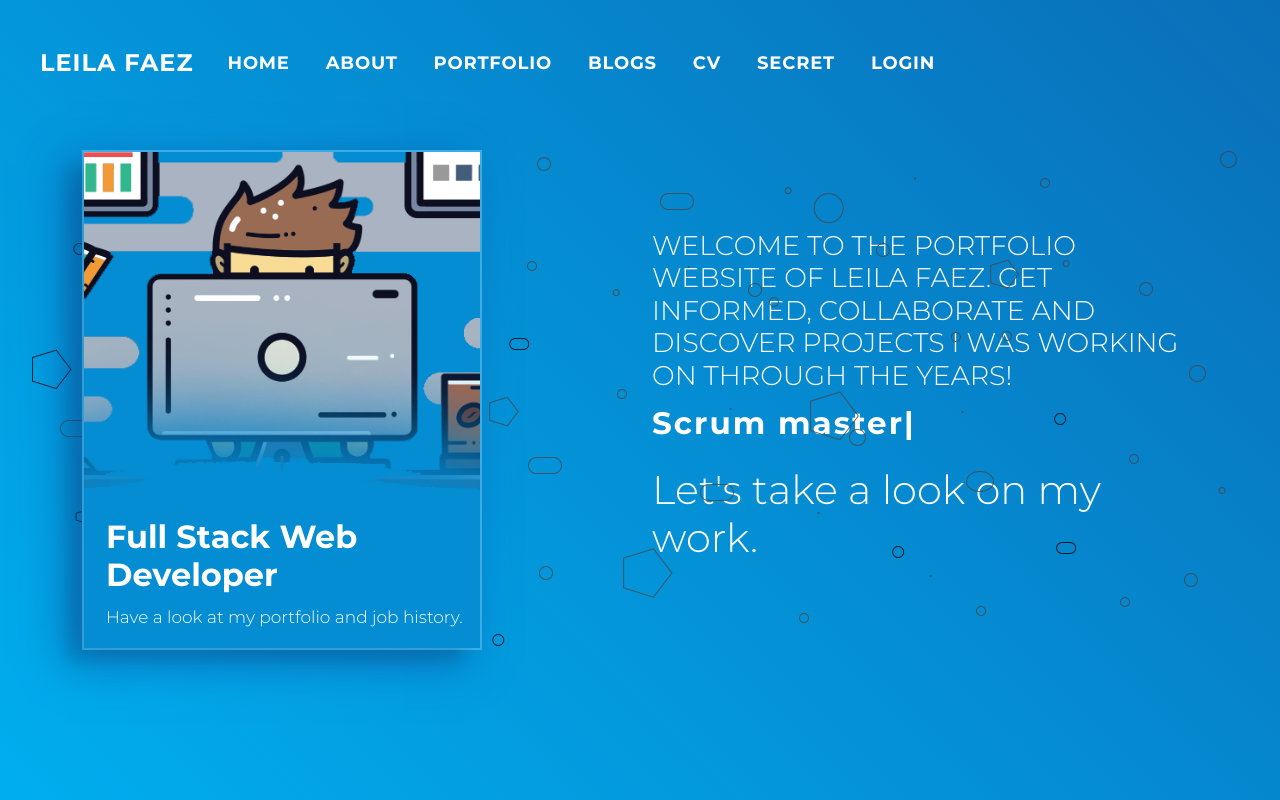
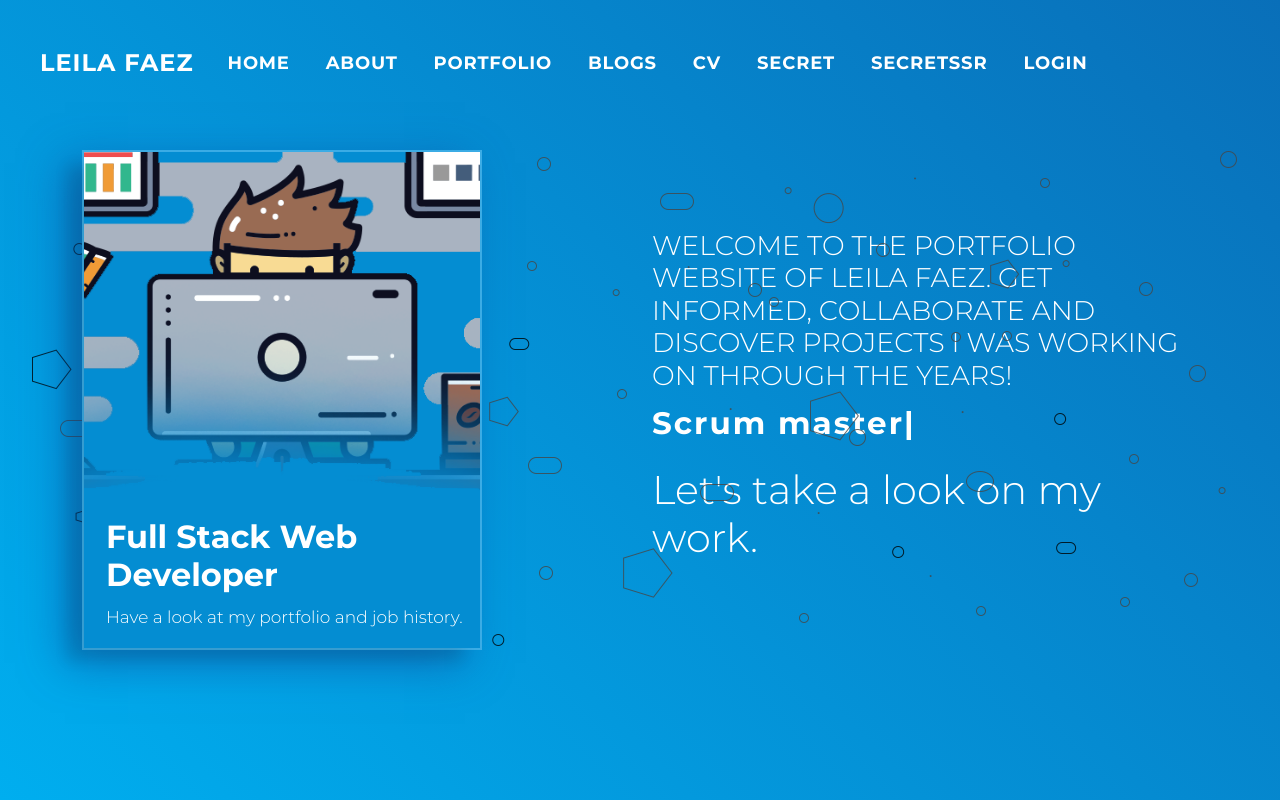
Before and after one commit to leilafaez/portfolio-leila, a Next.js app: page / in a window 1280 px wide. Built offline with nearby package versions, Linux system fonts and the light colour scheme; no server answers.

Commit message:
add secretssr as a menu in home page

```diff
--- a/component/shared/Header.js
+++ b/component/shared/Header.js
@@ -58,20 +58,23 @@ const Header = ({user,loading}) => {
             <NavItem className="port-navbar-item">
               <BsNavLink href="/secret" title="Secret" />
             </NavItem>
+            <NavItem className="port-navbar-item">
+              <BsNavLink href="/secretssr" title="SecretSSR" />
+            </NavItem>
           </Nav>
           <Nav navbar>
             {!loading && (
               <>
-                {user &&
+                {user && (
                   <NavItem className="port-navbar-item">
                     <LogoutLink />
                   </NavItem>
-                }
-                {!user &&
+                )}
+                {!user && (
                   <NavItem className="port-navbar-item">
                     <LoginLink />
                   </NavItem>
-                }
+                )}
               </>
             )}
           </Nav>
--- a/pages/secretssr.js
+++ b/pages/secretssr.js
@@ -31,7 +31,7 @@ const getTitle =()=>{
   })
 }
 
-export const getServerSideProps =withAuth(async({req,res},user)=>{
+export const getServerSideProps =withAuth(async()=>{
   const title = await getTitle();
   return title;
 });
```
